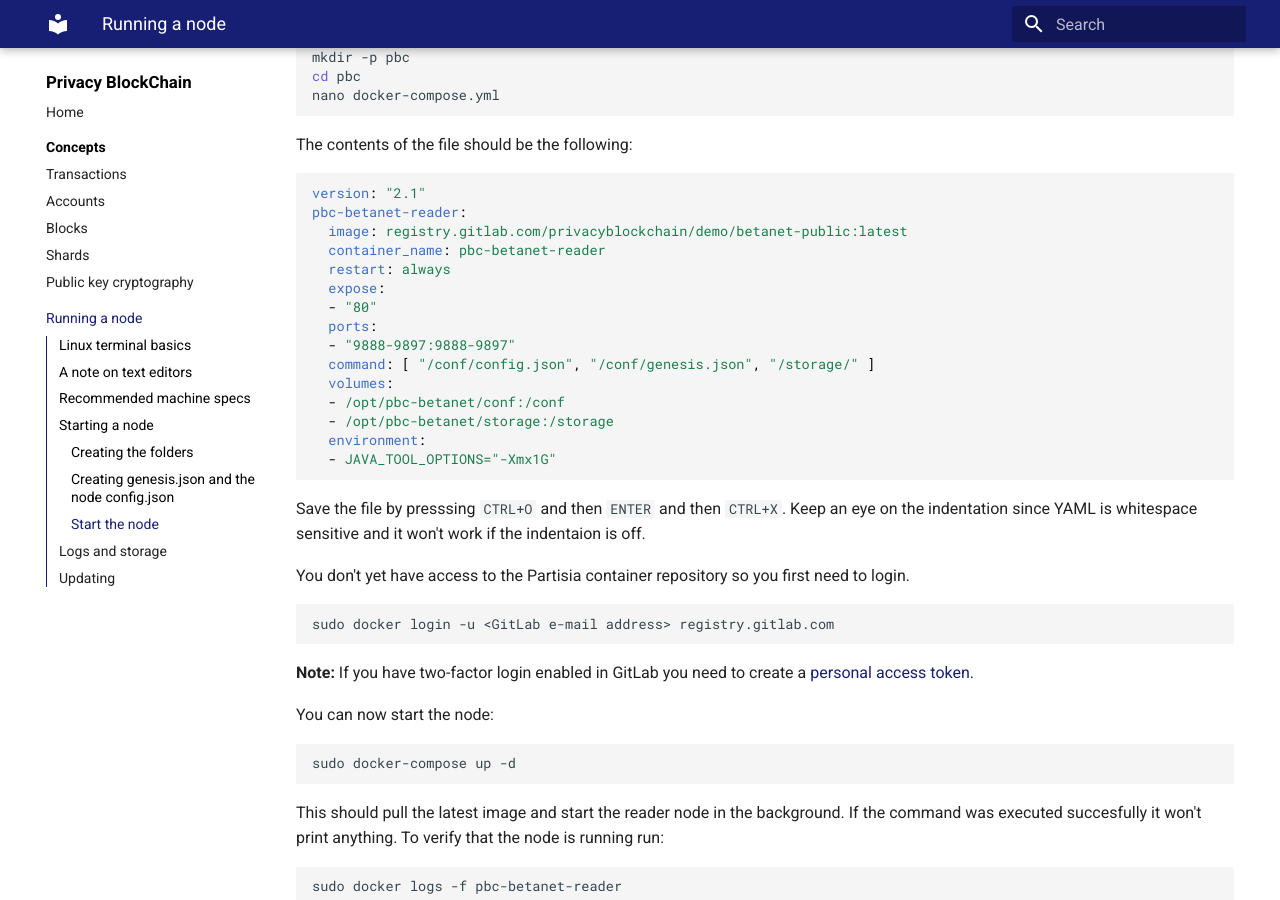
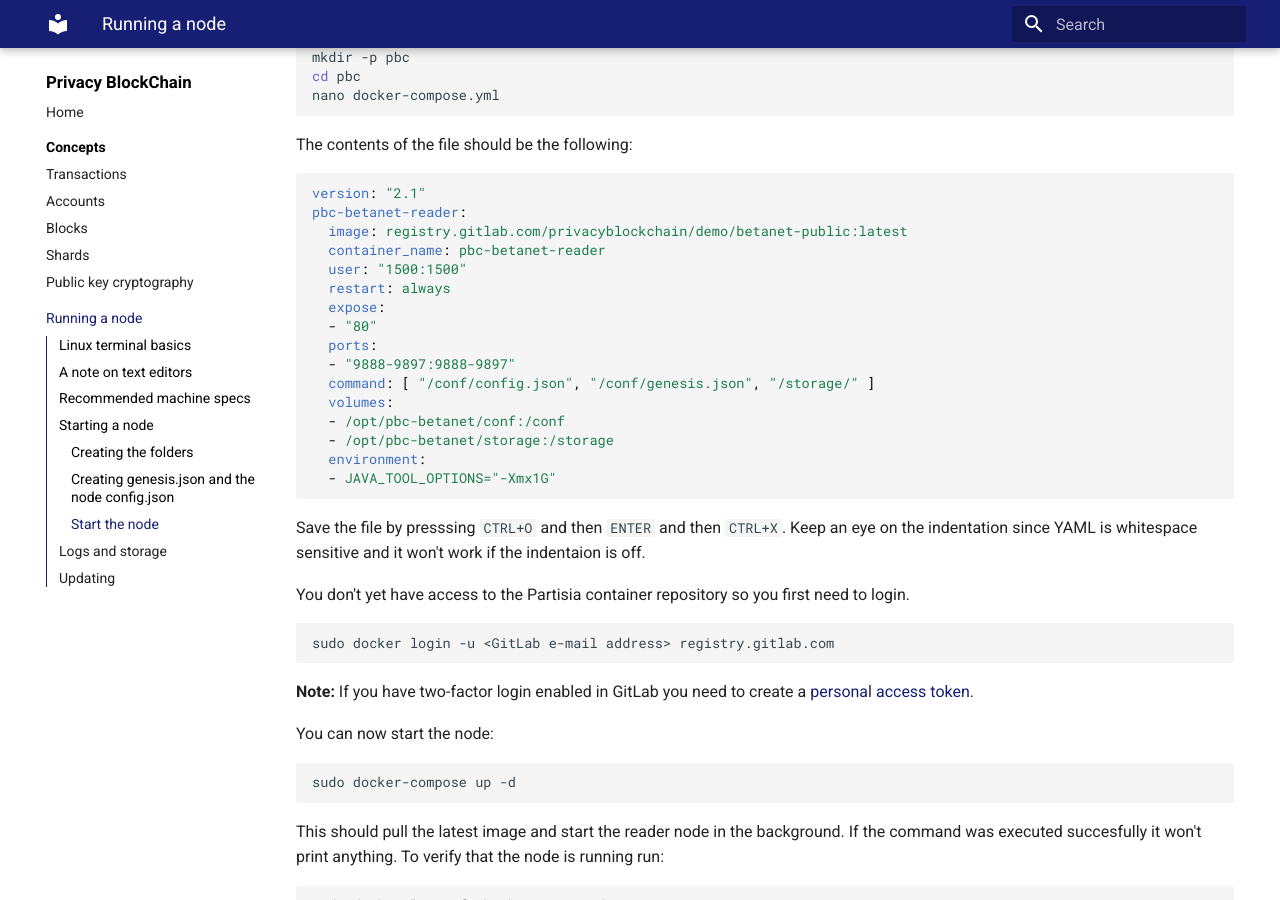
Before and after one commit to 0xSero/partisia-docs, an MkDocs documentation site: the page built from docs/operator.md, in a window 1280 px wide and 900 px high, scrolled down 3296 px. Built offline with MkDocs 1.6.1 and Material for MkDocs 9.7.7, drawn with Linux system fonts in a browser that asks for light colours; a script that is not in the unit is left out.

Commit message:
user: in docker compose

```diff
--- a/docs/operator.md
+++ b/docs/operator.md
@@ -153,6 +153,7 @@ version: "2.1"
 pbc-betanet-reader:
   image: registry.gitlab.com/privacyblockchain/demo/betanet-public:latest
   container_name: pbc-betanet-reader
+  user: "1500:1500"
   restart: always
   expose:
   - "80"
```
